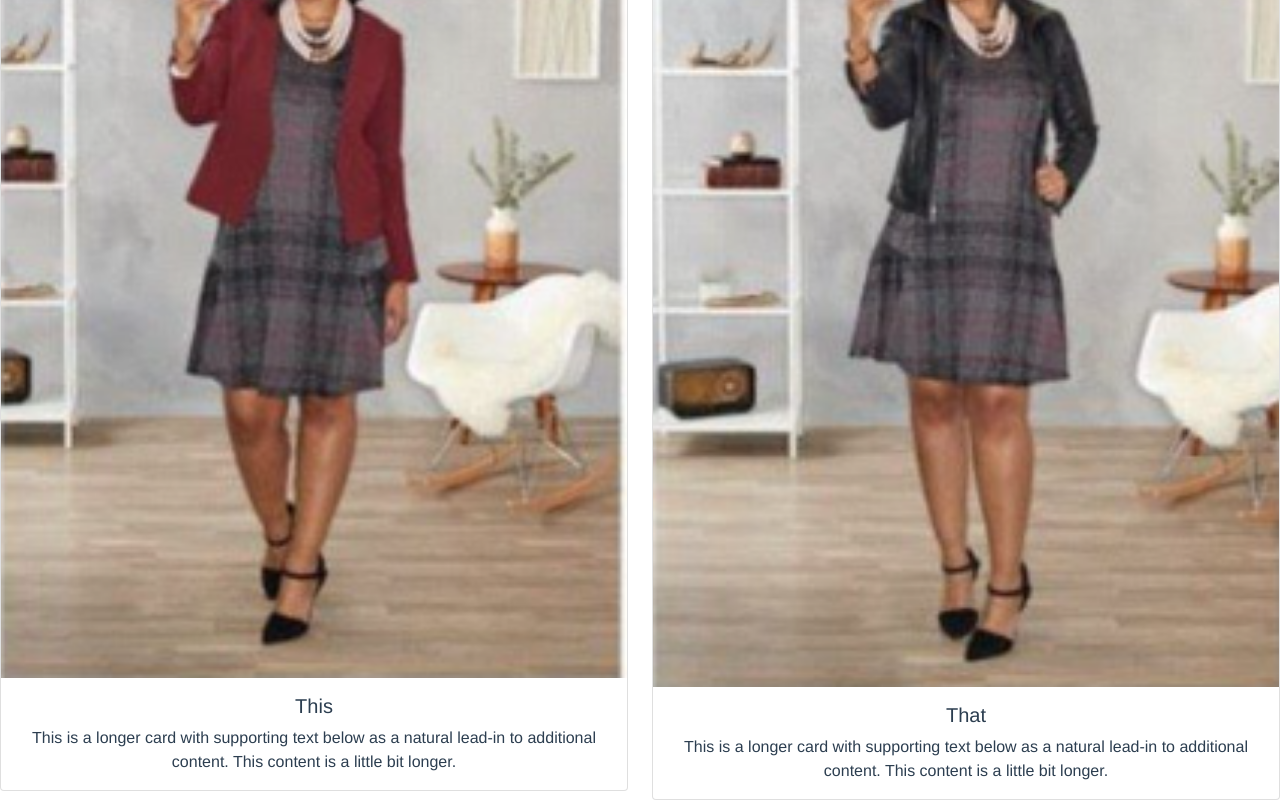
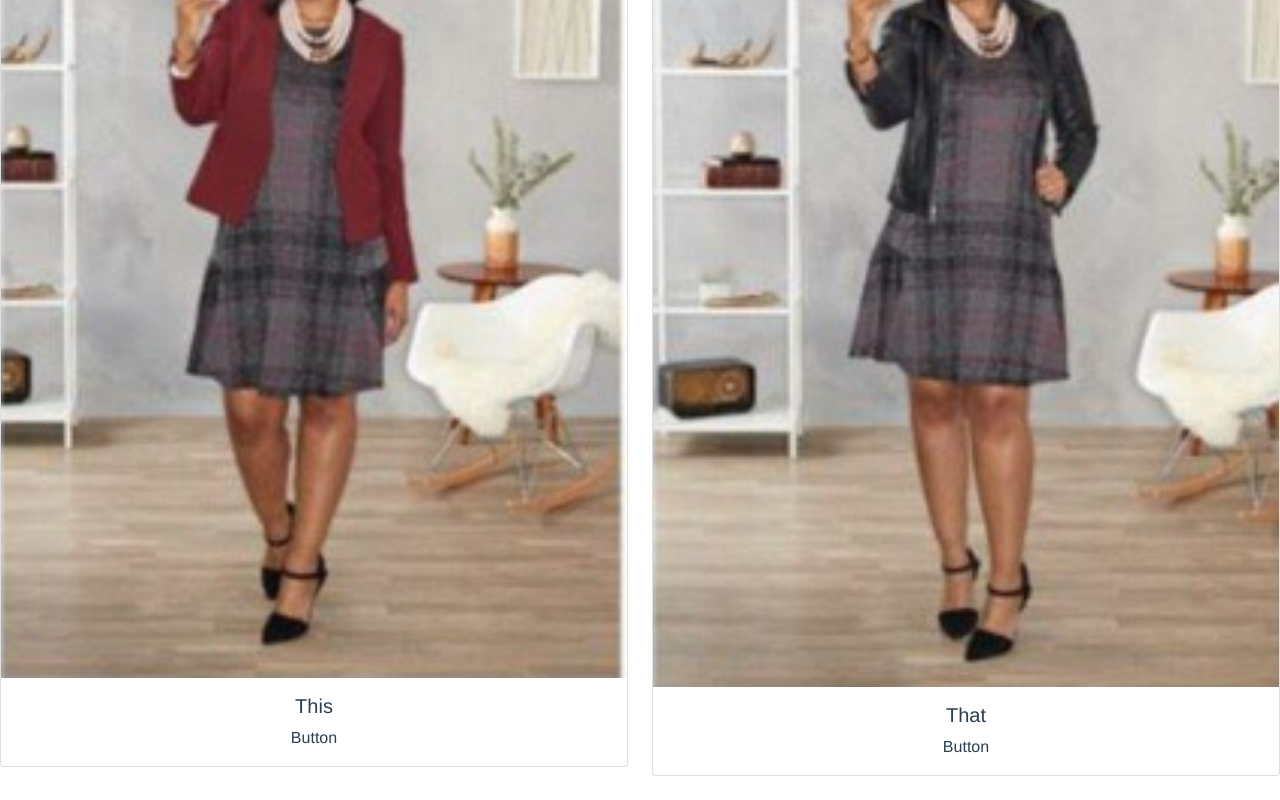
Before and after one commit to FurkanSelimKalkan/webtech-projekt-frontend, a Vue app: page /votings in a window 1280 px wide. Shown: the part 256-1056 px from the top of the page. After the commit the page ends 1032 px from the top, so only its background shows below. Built offline with nearby package versions, Linux system fonts and the light colour scheme.

Commit message:
Votings html

```diff
--- a/src/views/Votings.vue
+++ b/src/views/Votings.vue
@@ -6,7 +6,7 @@
         <img src="../assets/outfit1.png" class="card-img-top" alt="Outfit1">
         <div class="card-body">
           <h5 class="card-title">This</h5>
-          <p class="card-text">This is a longer card with supporting text below as a natural lead-in to additional content. This content is a little bit longer.</p>
+          <p class="card-text">Button</p>
         </div>
       </div>
     </div>
@@ -15,7 +15,7 @@
         <img src="../assets/outfit2.png" class="card-img-top" alt="Outfit2">
         <div class="card-body">
           <h5 class="card-title">That</h5>
-          <p class="card-text">This is a longer card with supporting text below as a natural lead-in to additional content. This content is a little bit longer.</p>
+          <p class="card-text">Button</p>
         </div>
       </div>
     </div>
```
